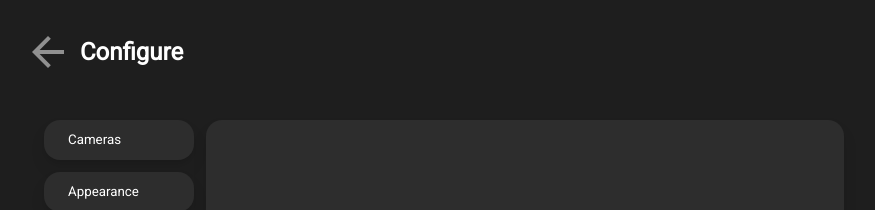
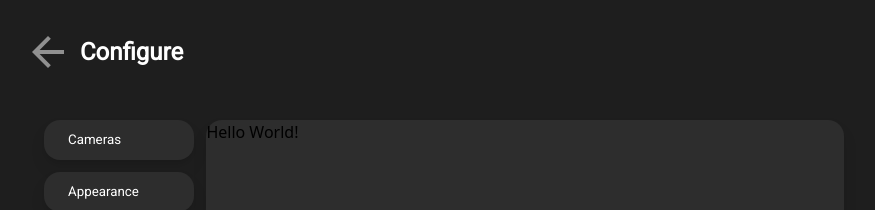
Before and after one commit to m-visaya/DVA, a React (Vite) app in the folder src/render/: page /config in a window 1280 px wide. Shown: the top 210 px of the page, without its empty margins (200-1075 px from the left). Built offline with nearby package versions, Linux system fonts and the light colour scheme.

Commit message:
config components

```diff
--- /dev/null
+++ b/src/render/components/cameraConfig.jsx
@@ -0,0 +1,7 @@
+function cameraConfig(){
+    return(
+        <div>Hello World!</div>
+    );
+}
+
+export default cameraConfig;
--- a/src/render/src/Configuration.jsx
+++ b/src/render/src/Configuration.jsx
@@ -1,5 +1,6 @@
 import ReturnButton from "../components/returnButton";
 import ConfigBtn from "../components/configButton";
+import CameraConfig from "../components/cameraConfig";
 
 function configuration(){
 
@@ -28,7 +29,9 @@ function configuration(){
                     </div>
                     <div className="col-span-4 row-auto">
                         <div className="box-border bg-secondary-gray h-full w-full rounded-2xl m-1 cursor-pointer drop-shadow-lg">
-
+                            <div>
+                                <CameraConfig />
+                            </div>
                         </div>
                     </div>
                 </div>
```
